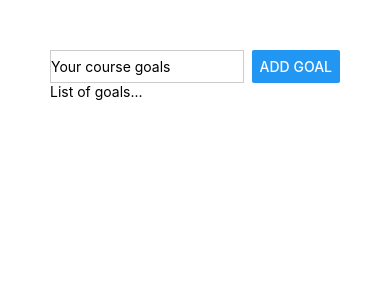
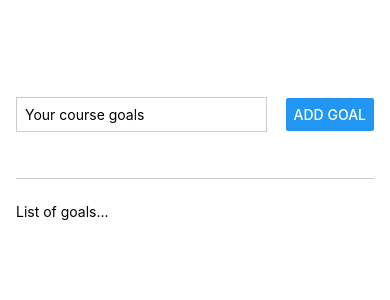
Before and after one commit to mynameisgenesis/goals-app, a React Native app: screen / in a window 390 px wide. Shown: the top 300 px of the page. Built offline with nearby package versions, Linux system fonts and the light colour scheme.

Commit message:
Add styling and basic layout

```diff
--- a/App.js
+++ b/App.js
@@ -7,7 +7,7 @@
         <TextInput style={styles.textInput} placeholder="Your course goals" />
         <Button title="Add Goal" />
       </View>
-      <View>
+      <View style={styles.goalsContainer}>
         <Text>List of goals...</Text>
       </View>
     </View>
@@ -16,16 +16,27 @@
 
 const styles = StyleSheet.create({
   container: {
-    padding: 50,
+    flex: 1,
+    paddingTop: 50,
+    paddingHorizontal: 16,
   },
   inputContainer: {
+    flex: 1,
     flexDirection: 'row',
     justifyContent: 'space-between',
+    alignItems: 'center',
+    marginBottom: 24,
+    borderBottomWidth: 1,
+    borderBottomColor: '#ccc',
   },
   textInput: {
     borderWidth: 1,
     borderColor: '#ccc',
-    width: '80%',
+    width: '70%',
     marginRight: 8,
+    padding: 8,
+  },
+  goalsContainer: {
+    flex: 5,
   },
 });
```
